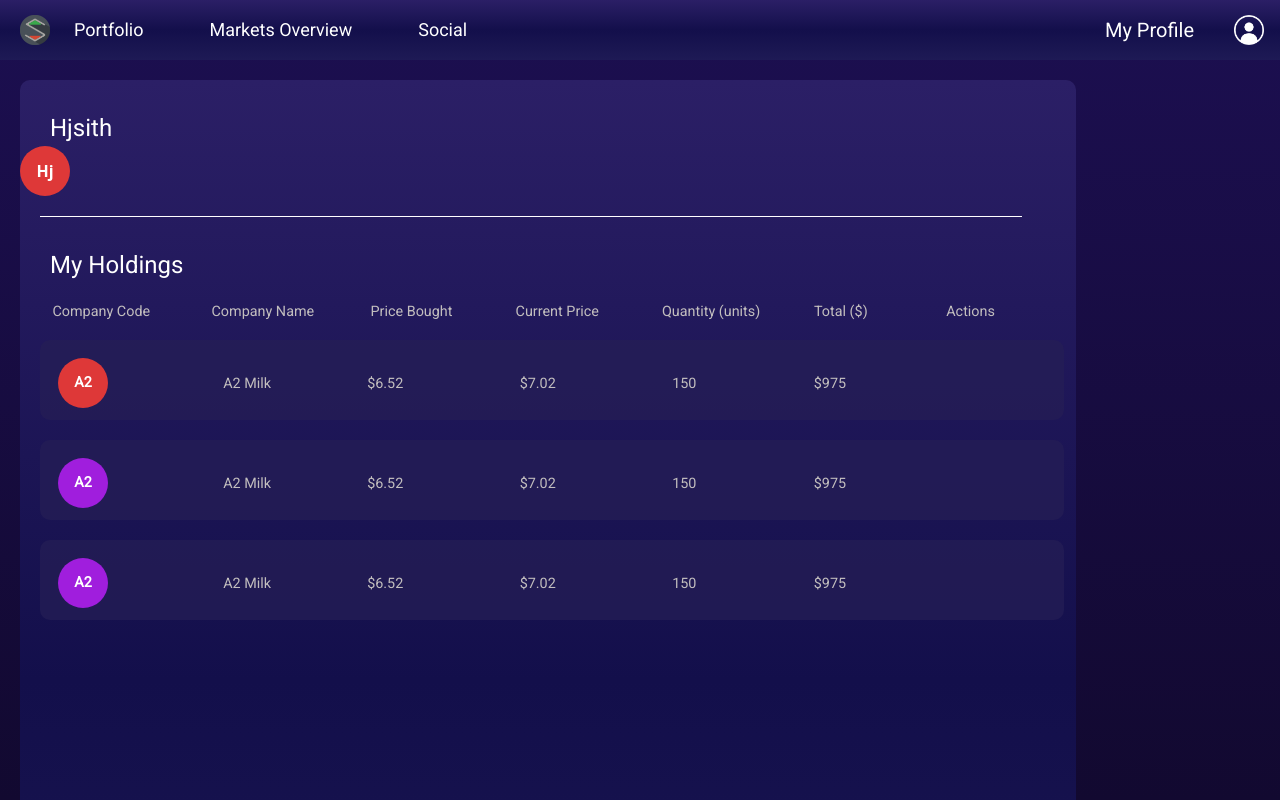
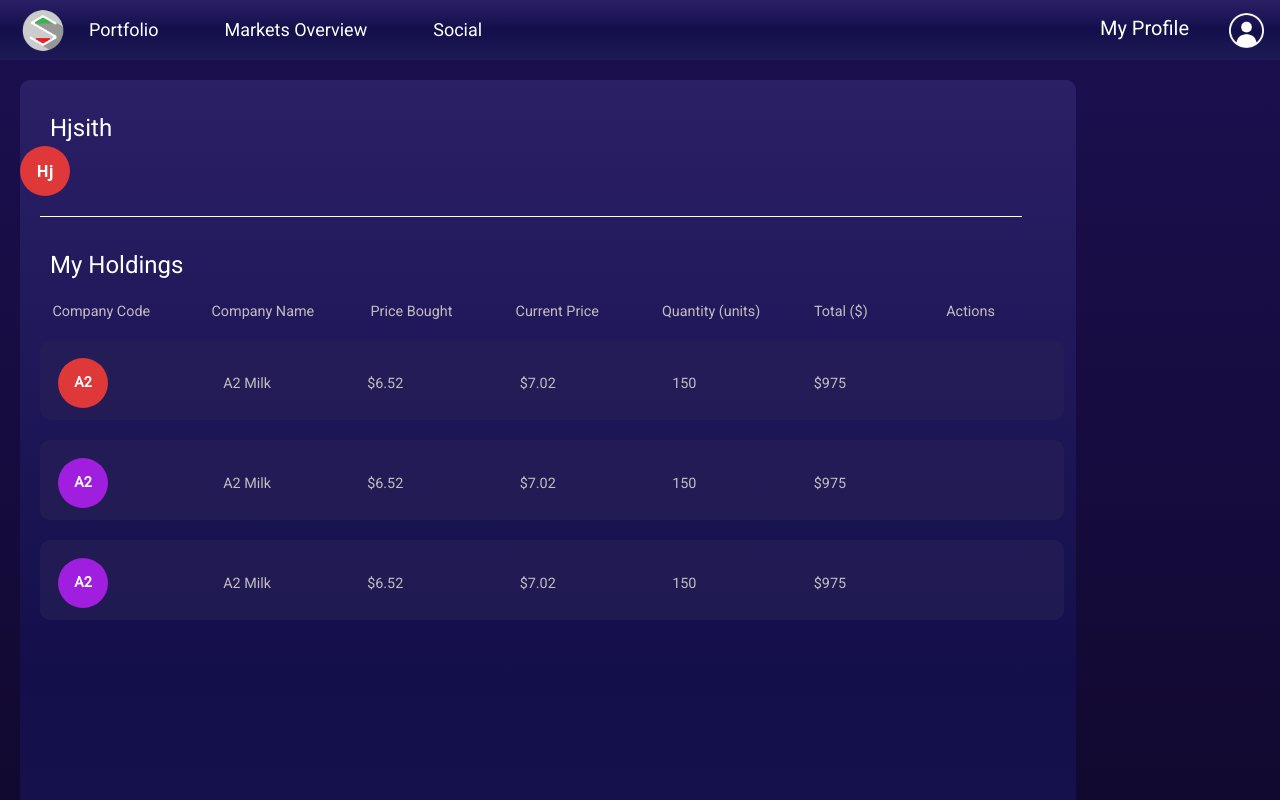
Before and after one commit to hjsith/Stocking-Up-V2, a React (Create React App) app in the folder client/: page / in a window 1280 px wide. Shown: the top 800 px of the page. Built offline with nearby package versions, Linux system fonts and the light colour scheme.

Commit message:
Changed logo to lighter option

```diff
--- a/client/src/components/NavBar.js
+++ b/client/src/components/NavBar.js
@@ -1,7 +1,7 @@
 import React from "react";
 import "../assets/css/navbar.scss";
 import { Navbar, Nav } from "react-bootstrap";
-import logo from "../assets/images/stocking-up.png";
+import logo from "../assets/images/Lightlogo.png";
 import profileIcon from "../assets/images/ProfileIcon.png";
 
 const NavBar = () => {
@@ -10,8 +10,8 @@ const NavBar = () => {
       <Navbar.Brand className="Logo" href="#home">
         <img
           src={logo}
-          width="30"
-          height="30"
+          width="45"
+          height="45"
           className="align-top"
           alt="Logo"
         />
@@ -31,8 +31,8 @@ const NavBar = () => {
         <p id="myProfile">My Profile </p>
         <img
           src={profileIcon}
-          width="30"
-          height="30"
+          width="35"
+          height="35"
           className="align-top"
           alt="Profile"
         />
```
Also changed, not shown: client/src/assets/images/Lightlogo.png (added).
